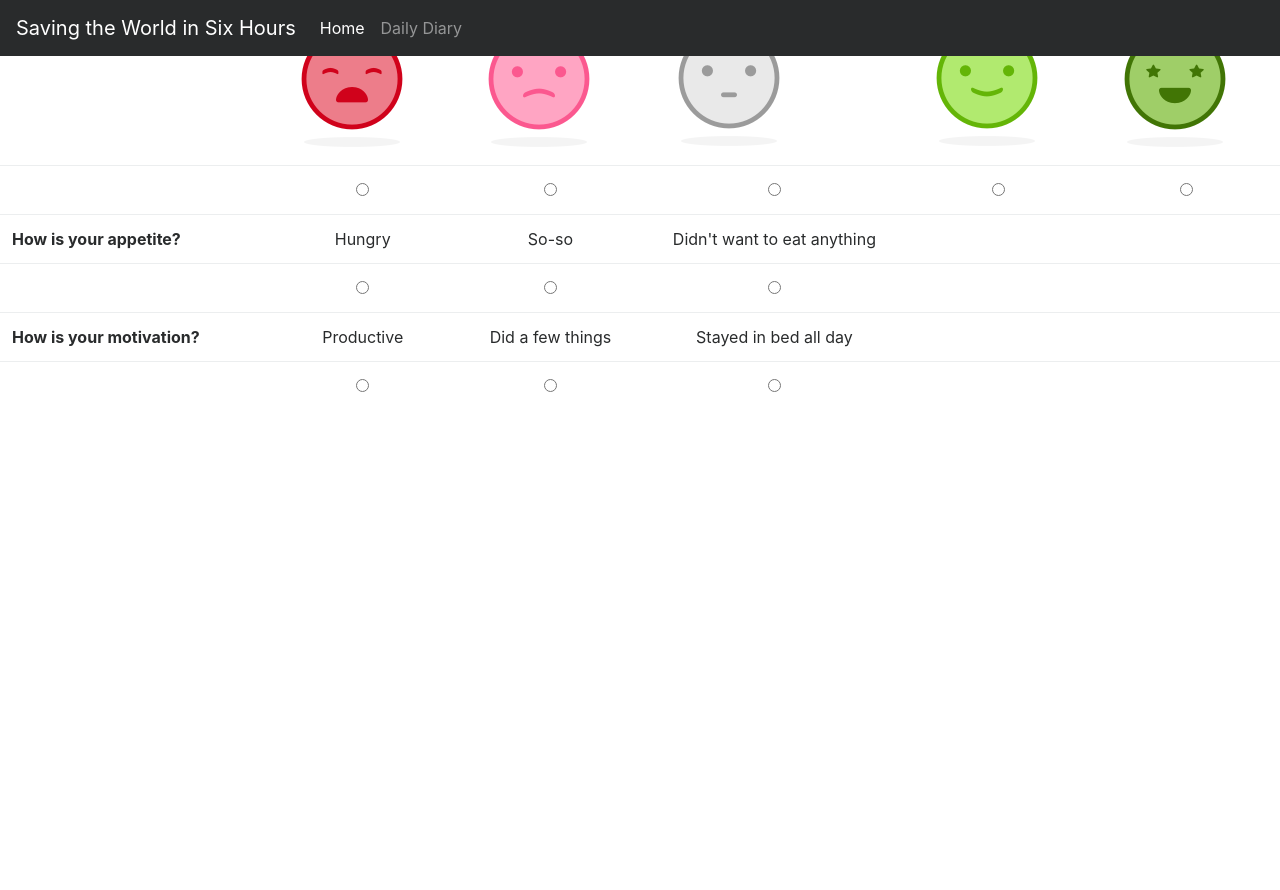
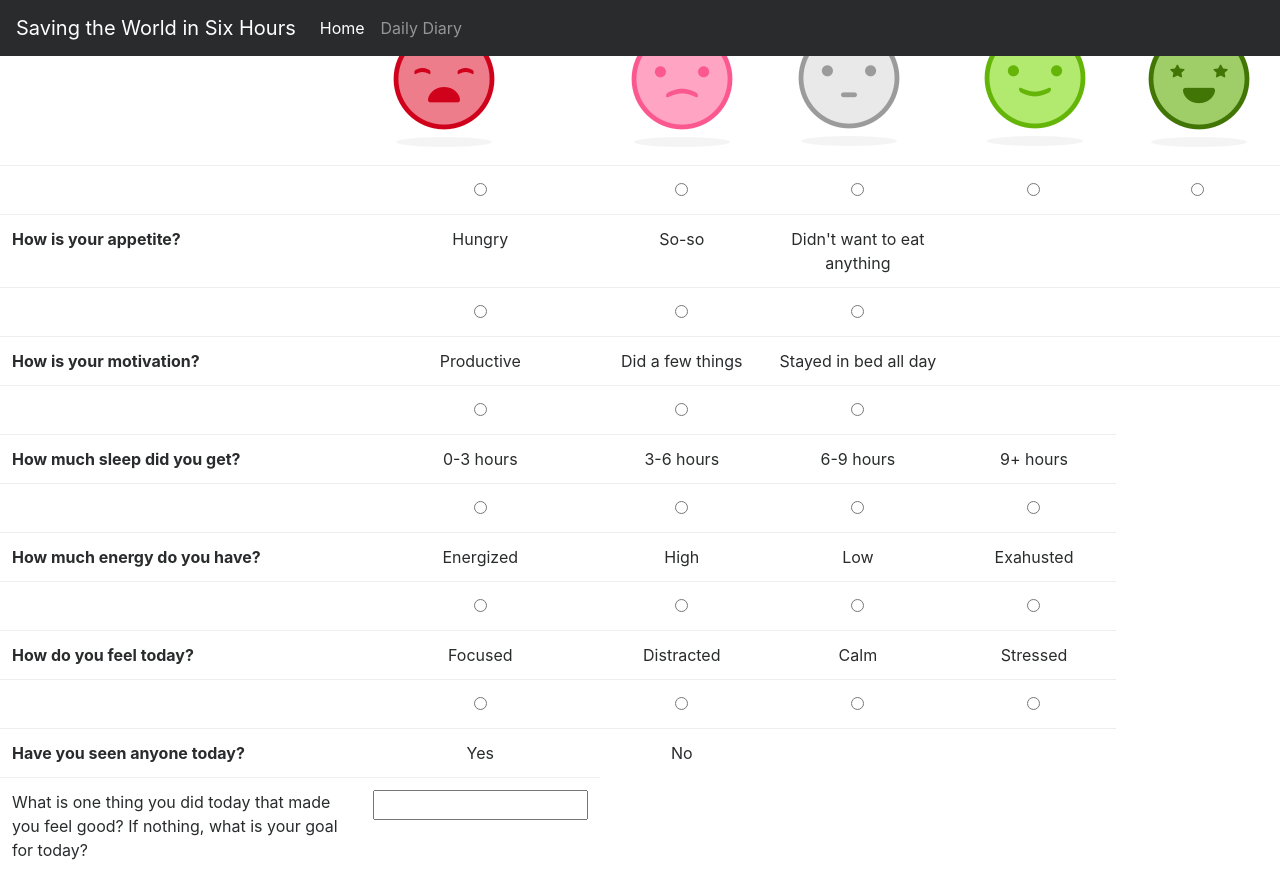
Before and after one commit to velvetbleurose/Save-the-World-in-Six-hours, a Flask app: template flaskr/templates/user.html in a window 1280 px wide. Before the commit the page ends 392 px from the top, so only its background shows below. Run offline with Flask 2, Linux system fonts and the light colour scheme; the template is opened without the code that fills it, so the values that code supplies are empty; some libraries are stand-ins or nearby versions.

Commit message:
finished user.html

```diff
--- a/flaskr/templates/user.html
+++ b/flaskr/templates/user.html
@@ -50,11 +50,11 @@
 	<thread>
 	<tr>
 		<td></td>
-		<td align="center"><input type="radio" name="answer"></td>
-		<td align="center"><input type="radio" name="answer"></td>
-		<td align="center"><input type="radio" name="answer"></td>
-		<td align="center"><input type="radio" name="answer"></td>
-		<td align="center"><input type="radio" name="answer"></td>
+		<td align="center"><input type="radio" name="answer" value="1"></td>
+		<td align="center"><input type="radio" name="answer" value="2"></td>
+		<td align="center"><input type="radio" name="answer" value="3"></td>
+		<td align="center"><input type="radio" name="answer" value="4"></td>
+		<td align="center"><input type="radio" name="answer" value="5"></td>
 	</tr>
 	</thread>
 	<thread>
@@ -70,9 +70,9 @@
 	<thread>
 	<tr>
 		<td></td>
-		<td align="center"><input type="radio" name="hungry" value="1"></td>
-		<td align="center"><input type="radio" name="so-so" value="1"></td>
-		<td align="center"><input type="radio" name="don't want anything" value="1"></td>
+		<td align="center"><input type="radio" name="appetite" value="3"></td>
+		<td align="center"><input type="radio" name="appetite" value="2"></td>
+		<td align="center"><input type="radio" name="appetite" value="1"></td>
 		<td></td>
 		<td></td>
 	</tr>
@@ -87,10 +87,65 @@
 	</tr>
 	<tr>
 		<td></td>
-		<td align="center"><input type="radio" name="high" value="productive"></td>
-		<td align="center"><input type="radio" name="med" value="did a few things"></td>
-		<td align="center"><input type="radio" name="low" value="stayed in bed"></td>
+		<td align="center"><input type="radio" name="motivation" value="3"></td>
+		<td align="center"><input type="radio" name="motivation" value="2"></td>
+		<td align="center"><input type="radio" name="motivation" value="1"></td>
 		<td></td>
 		<td></td>
 	</tr>
+
+	<tr>
+		<td><strong>How much sleep did you get?</strong></td>
+		<td align="center">0-3 hours</td>
+		<td align="center">3-6 hours</td>
+		<td align="center">6-9 hours</td>
+		<td align="center">9+ hours</td>
+	</tr>
+	<tr>
+		<td></td>
+		<td align="center"><input type="radio" name="sleep" value="1"></td>
+		<td align="center"><input type="radio" name="sleep" value="2"></td>
+		<td align="center"><input type="radio" name="sleep" value="3"></td>
+		<td align="center"><input type="radio" name="sleep" value="1"></td>
+	</tr>
+	<tr>
+		<td><strong>How much energy do you have?</strong></td>
+		<td align="center">Energized</td>
+		<td align="center">High</td>
+		<td align="center">Low</td>
+		<td align="center">Exahusted</td>
+	</tr>
+	<tr>
+		<td></td>
+		<td align="center"><input type="radio" name="energy" value="4"></td>
+		<td align="center"><input type="radio" name="energy" value="3"></td>
+		<td align="center"><input type="radio" name="energy" value="2"></td>
+		<td align="center"><input type="radio" name="energy" value="1"></td>
+	</tr>
+	<tr>
+		<td><strong>How do you feel today?</td>
+		<td align="center">Focused</td>
+		<td align="center">Distracted</td>
+		<td align="center">Calm</td>
+		<td align="center">Stressed</td>
+	</tr>
+	<tr>
+		<td></td>
+		<td align="center"><input type="radio" name="feel" value="4"></td>
+		<td align="center"><input type="radio" name="feel" value="3"></td>
+		<td align="center"><input type="radio" name="feel" value="2"></td>
+		<td align="center"><input type="radio" name="feel" value="1"></td>
+	</tr>
+	<tr>
+		<td><strong>Have you seen anyone today?</strong></td>
+		<td align="center">Yes</td>
+		<td align="center">No</td>
+		<td></td>
+		<td></td>
+	</tr>
+	<tr>
+		<td> What is one thing you did today that made you feel good? If nothing, what is your goal for today?</td>
+		<td><input type="text" name="goals"></td>
+	</tr>
+
 </table>
```
